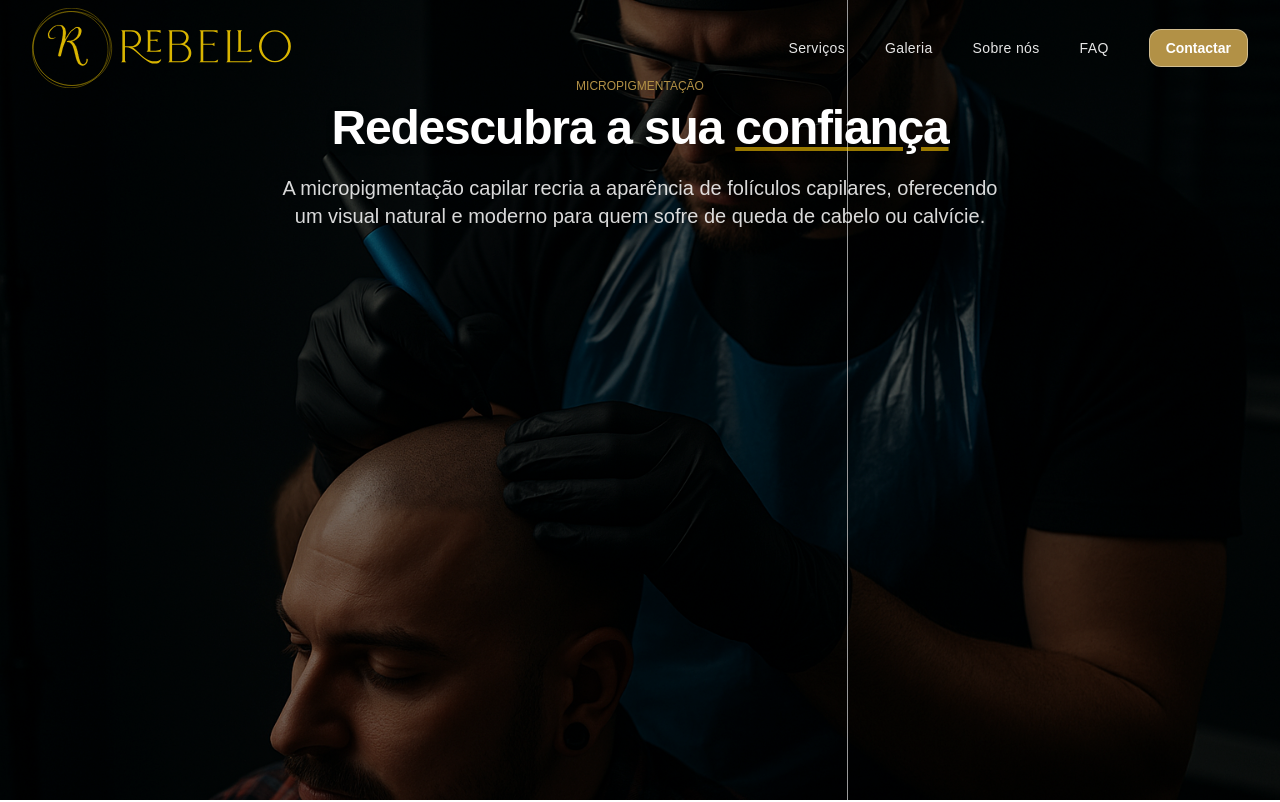
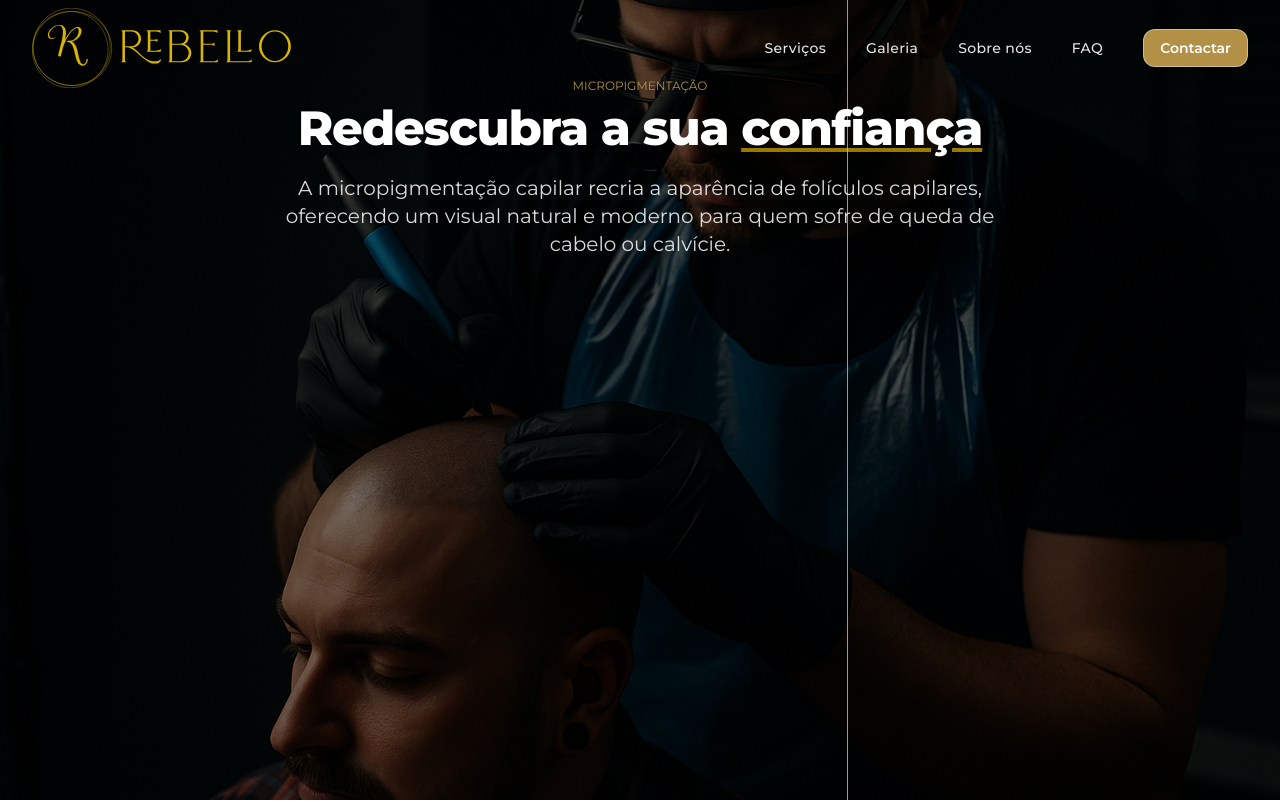
Before and after one commit to Leocoelho1982/rebello, a React (Vite) app: page / in a window 1280 px wide. Shown: the top 802 px of the page. Built offline with nearby package versions, Linux system fonts and the light colour scheme.

Commit message:
bug fix index css font

```diff
--- a/dev-dist/sw.js
+++ b/dev-dist/sw.js
@@ -82,7 +82,7 @@
     "revision": "3ca0b8505b4bec776b69afdba2768812"
   }, {
     "url": "index.html",
-    "revision": "0.4kaec15h8io"
+    "revision": "0.8crtseebrk"
   }], {});
   workbox.cleanupOutdatedCaches();
   workbox.registerRoute(new workbox.NavigationRoute(workbox.createHandlerBoundToURL("index.html"), {
--- a/src/index.css
+++ b/src/index.css
@@ -1,8 +1,9 @@
+@import url('https://fonts.googleapis.com/css2?family=Montserrat:ital,wght@0,100..900;1,100..900&display=swap');
 @import "tailwindcss";
 
 
 /* Substitui a linha antiga por esta: */
-@import url('https://fonts.googleapis.com/css2?family=Montserrat:wght@100;300;400;500;600;700&family=Great+Vibes&display=swap');
+
 
 
 /* Fontes base */
```
